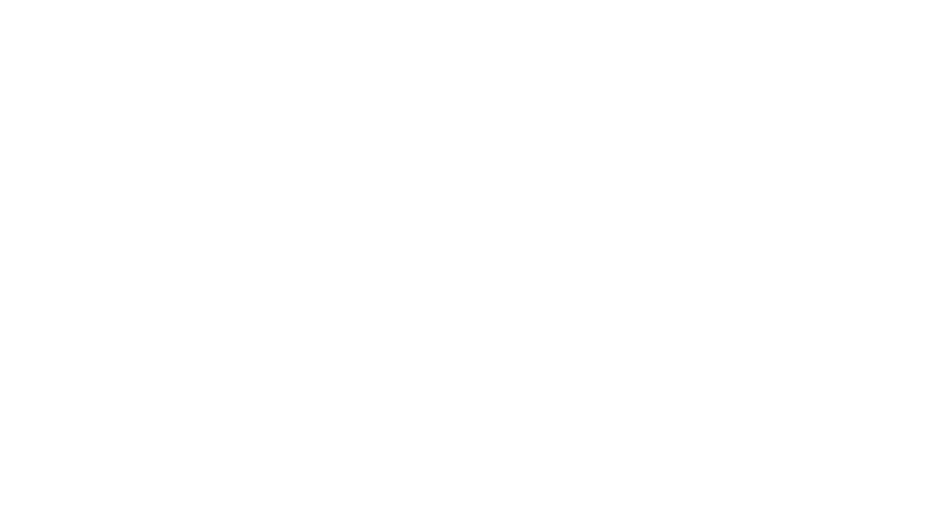
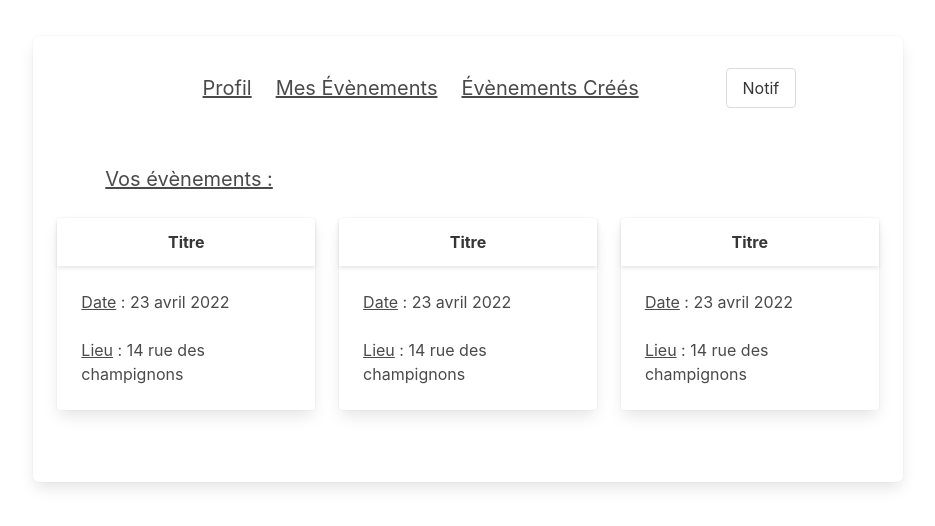
Before and after one commit to LucasHumbert/atelier2-front, a Vue app: page /profil_events in a window 1280 px wide. Shown: the top 526 px of the page, without its empty margins (172-1107 px from the left). Built offline with nearby package versions, Linux system fonts and the light colour scheme.

Commit message:
:sparkles:profil + font awesome

```diff
--- a/package.json
+++ b/package.json
@@ -17,6 +17,7 @@
     "vuex": "^3.6.2"
   },
   "devDependencies": {
+    "@fortawesome/fontawesome-free": "^6.0.0",
     "@vue/cli-plugin-router": "~5.0.0",
     "@vue/cli-plugin-vuex": "~5.0.0",
     "@vue/cli-service": "~5.0.0",
--- /dev/null
+++ b/src/components/AccountLayout.vue
@@ -0,0 +1,54 @@
+<template>
+  <div class="columns is-centered">
+    <div class="column is-10 is-half mb-6">
+      <b-navbar centered style="border-radius: 5px">
+        <template #start>
+          <b-navbar-item id="layout" tag="router-link" to="profil" class="is-size-5 is-underlined">
+            Profil
+          </b-navbar-item>
+          <b-navbar-item tag="router-link" to="profil_events" class="is-size-5 is-underlined">
+            Mes Évènements
+          </b-navbar-item>
+          <b-navbar-item tag="router-link" to="profil_events" class="is-size-5 is-underlined">
+            Évènements Créés
+          </b-navbar-item>
+        </template>
+        <template #end>
+          <b-navbar-item v-if="notification" tag="router-link" to="" class="is-size-5">
+            <b-dropdown :triggers="['hover']" aria-role="list">
+              <template #trigger>
+                <b-button
+                    label="Notif !"
+                    type="is-danger"/>
+              </template>
+              <b-dropdown-item aria-role="listitem">Vous avez été invité à un évènement!</b-dropdown-item>
+              <b-dropdown-item aria-role="listitem">Vous avez été invité à un évènement!</b-dropdown-item>
+              <b-dropdown-item aria-role="listitem">Vous avez été invité à un évènement!</b-dropdown-item>
+            </b-dropdown>
+          </b-navbar-item>
+          <b-navbar-item v-else tag="router-link" to="" class="is-size-5">
+            <b-dropdown :triggers="['hover']" aria-role="list">
+              <template #trigger>
+                <b-button label="Notif"/>
+              </template>
+            </b-dropdown>
+          </b-navbar-item>
+        </template>
+      </b-navbar>
+    </div>
+  </div>
+</template>
+
+<script>
+export default {
+  data () {
+    return {
+      notification: false
+    }
+  }
+}
+</script>
+
+<style scoped>
+
+</style>
--- /dev/null
+++ b/src/components/CardEvent.vue
@@ -0,0 +1,29 @@
+<template>
+  <div class="une_recette column is-4" style="position: relative">
+    <div class="card">
+      <div class="card-header">
+        <h1 class="card-header-title is-centered">Titre</h1>
+      </div>
+      <div class="card-content">
+        <div class="is-mobile">
+          <div class="content">
+            <p><span class="is-underlined">Date</span> : 23 avril 2022</p>
+          </div>
+          <div class="content">
+            <p><span class="is-underlined">Lieu</span> : 14 rue des champignons</p>
+          </div>
+        </div>
+      </div>
+    </div>
+  </div>
+</template>
+
+<script>
+export default {
+  name: "CardEvent"
+}
+</script>
+
+<style scoped>
+
+</style>
--- a/src/main.js
+++ b/src/main.js
@@ -3,6 +3,7 @@
 import router from './router'
 import store from './store'
 import Buefy from 'buefy'
+import '../node_modules/@fortawesome/fontawesome-free/css/all.css'
 import 'buefy/dist/buefy.css'
 import axios from 'axios'
 import VueAxios from 'vue-axios'
--- a/src/router/index.js
+++ b/src/router/index.js
@@ -16,6 +16,16 @@
     component: function () {
       return import('../views/AboutView.vue')
     }
+  },
+  {
+    path: '/profil',
+    name: 'profil',
+    component: () => import('../views/profil/profil')
+  },
+  {
+    path: '/profil_events',
+    name: 'profil_events',
+    component: () => import('../views/profil/events')
   }
 ]
 
--- /dev/null
+++ b/src/views/profil/events.vue
@@ -0,0 +1,30 @@
+<template>
+  <section class="columns is-centered">
+    <div class="column is-8 box pl-5 pr-5 p-5 mt-6">
+      <div>
+        <AccountLayout />
+      </div>
+      <div class="mb-6">
+        <h1 class="mb-5 ml-6 is-size-5 is-underlined">Vos évènements :</h1>
+        <div class="columns is-multiline is-justify-content-center">
+          <CardEvent />
+          <CardEvent />
+          <CardEvent />
+        </div>
+      </div>
+    </div>
+  </section>
+</template>
+
+<script>
+import AccountLayout from "@/components/AccountLayout";
+import CardEvent from "@/components/CardEvent";
+export default {
+  name: "events",
+  components: {CardEvent, AccountLayout}
+}
+</script>
+
+<style scoped>
+
+</style>
--- /dev/null
+++ b/src/views/profil/profil.vue
@@ -0,0 +1,104 @@
+<template>
+  <section class="columns is-centered">
+    <div class="column is-8 box pl-5 pr-5 p-5 mt-6">
+      <div>
+        <AccountLayout />
+      </div>
+      <div class="p-2">
+        <h1 class="pb-4 is-size-5">
+          Informations Personnelles :
+        </h1>
+        <div v-if="edit.length > 0">
+          <form @submit.prevent="putInfos">
+            <div v-if="edit.indexOf('prenom') !== -1" class="is-flex">
+              <b-tooltip label="Annuler" position="is-top">
+                <i class="fas fa-undo is-clickable" @click="cancelInfos('prenom')" />
+              </b-tooltip>
+              <p class="pb-2 pl-1">
+                <span class="is-underlined">Prénom :</span>
+                <b-input v-model="prenom" />
+              </p>
+            </div>
+            <div v-else class="is-flex">
+              <b-tooltip label="Modifier" position="is-top">
+                <i class="fas fa-pen is-clickable" @click="editInfos('prenom')" />
+              </b-tooltip>
+              <p class="pb-2 pl-1">
+                <span class="is-underlined">Prénom</span> : {{ prenom }}
+              </p>
+            </div>
+            <div v-if="edit.indexOf('nom') !== -1" class="is-flex">
+              <b-tooltip label="Annuler" position="is-top">
+                <i class="fas fa-undo is-clickable" @click="cancelInfos('nom')" />
+              </b-tooltip>
+              <p class="pb-2">
+                <span class="is-underlined">Nom :</span>
+                <b-input v-model="nom" />
+              </p>
+            </div>
+            <div v-else class="is-flex">
+              <b-tooltip label="Modifier" position="is-top">
+                <i class="fas fa-pen is-clickable" @click="editInfos('nom')" />
+              </b-tooltip>
+              <p class="pb-2">
+                <span class="is-underlined">Nom</span> : {{ nom }}
+              </p>
+            </div>
+            <div class="has-text-centered">
+              <button class="button" outlined>
+                Valider
+              </button>
+            </div>
+          </form>
+        </div>
+        <div v-else>
+          <div class="is-flex">
+            <b-tooltip label="Modifier" position="is-top">
+              <i class="fas fa-pen is-clickable" @click="editInfos('prenom')" />
+            </b-tooltip>
+            <p class="pb-2 pl-1">
+              <span class="is-underlined">Prénom</span> : {{ prenom }}
+            </p>
+          </div>
+          <div class="is-flex">
+            <b-tooltip label="Modifier" position="is-top">
+              <i class="fas fa-pen is-clickable" @click="editInfos('nom')" />
+            </b-tooltip>
+            <p class="pb-2 pl-1">
+              <span class="is-underlined">Nom</span> : {{ nom }}
+            </p>
+          </div>
+        </div>
+      </div>
+    </div>
+  </section>
+</template>
+
+<script>
+import AccountLayout from "@/components/AccountLayout";
+export default {
+  name: "profil",
+  components: {AccountLayout},
+  data () {
+    return {
+      edit: [],
+      prenom: 'prenom',
+      nom: 'nom',
+    }
+  },
+  methods: {
+    editInfos (name) {
+      this.edit.push(name)
+    },
+    cancelInfos (name) {
+      this.edit.splice(this.edit.indexOf(name), 1)
+    },
+    putInfos () {
+    }
+  }
+}
+</script>
+
+<style scoped>
+
+</style>
```
Also changed, not shown: 1 other file (tests, documents, lock files or other folders).
